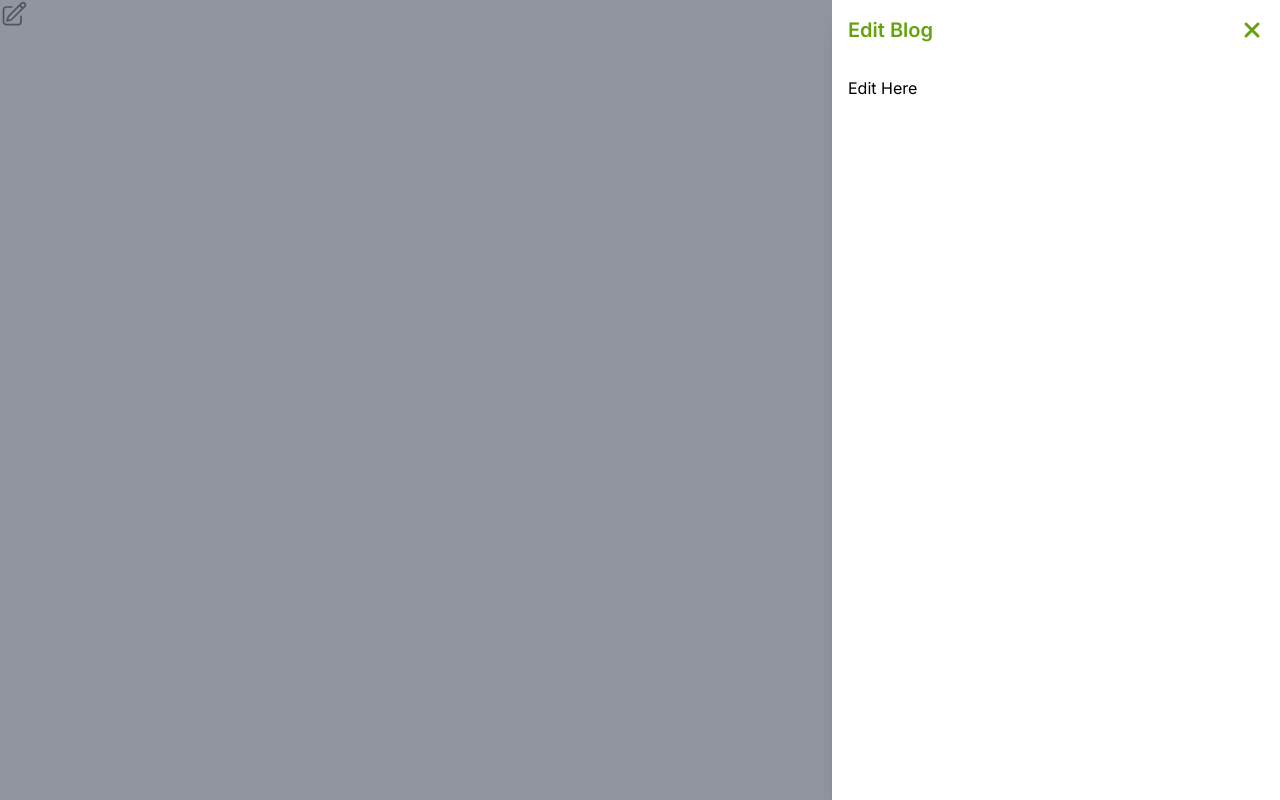
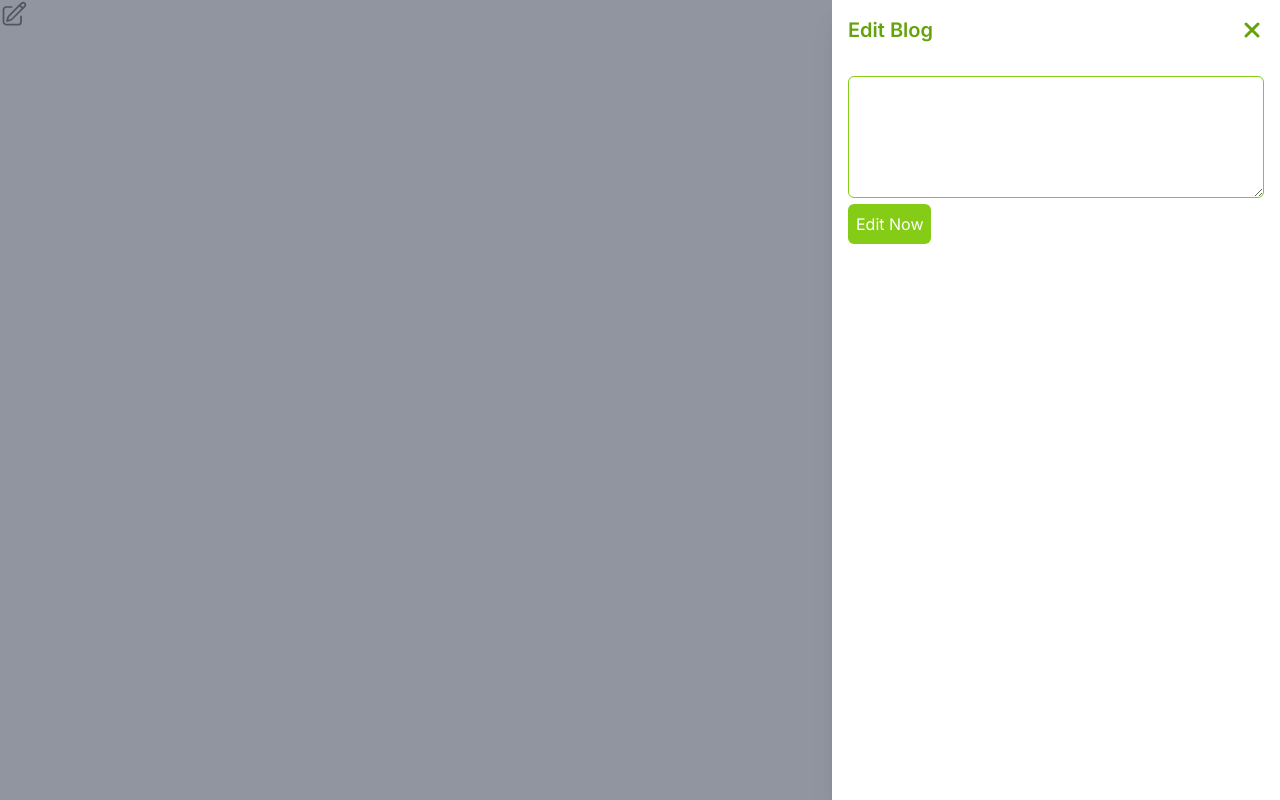
Before and after one commit to sakib-xrz/thought-vault-client, a Next.js app: page / in a window 1280 px wide. Both pictures are taken after a click on the icon 14 px from the left and 14 px from the top of the page. Built offline with nearby package versions, Linux system fonts and the light colour scheme.

Commit message:
text area field added

```diff
--- a/app/components/Edit.jsx
+++ b/app/components/Edit.jsx
@@ -13,7 +13,17 @@ export default function Edit() {
         onClick={() => setOpen(!open)}
       />
       <RightSideDrawer title={"Edit Blog"} open={open} setOpen={setOpen}>
-        Edit Here
+        <form>
+          <textarea
+            id="edit"
+            name="edit"
+            rows="5"
+            className="w-full border border-lime-500 rounded-md"
+          />
+          <button className="bg-lime-500 text-white p-2 rounded-md ml-auto">
+            Edit Now
+          </button>
+        </form>
       </RightSideDrawer>
     </div>
   );
```
